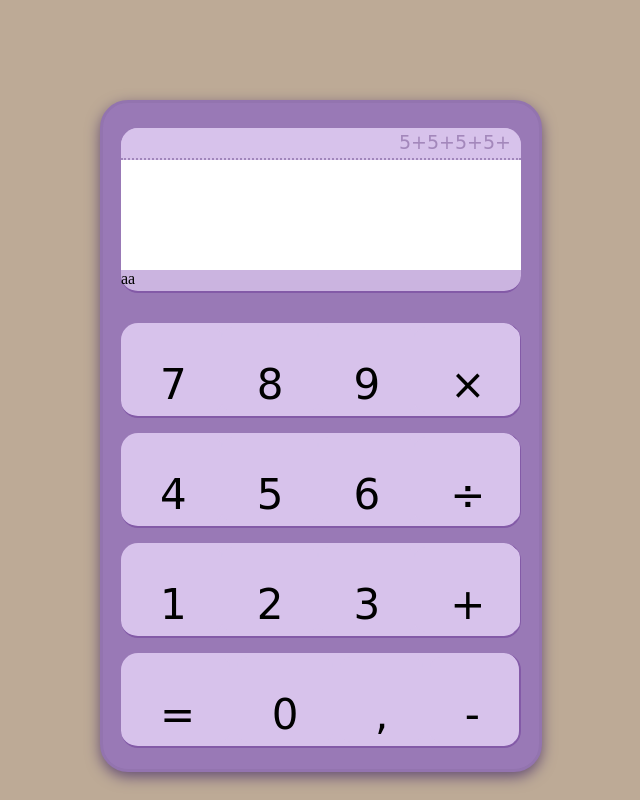
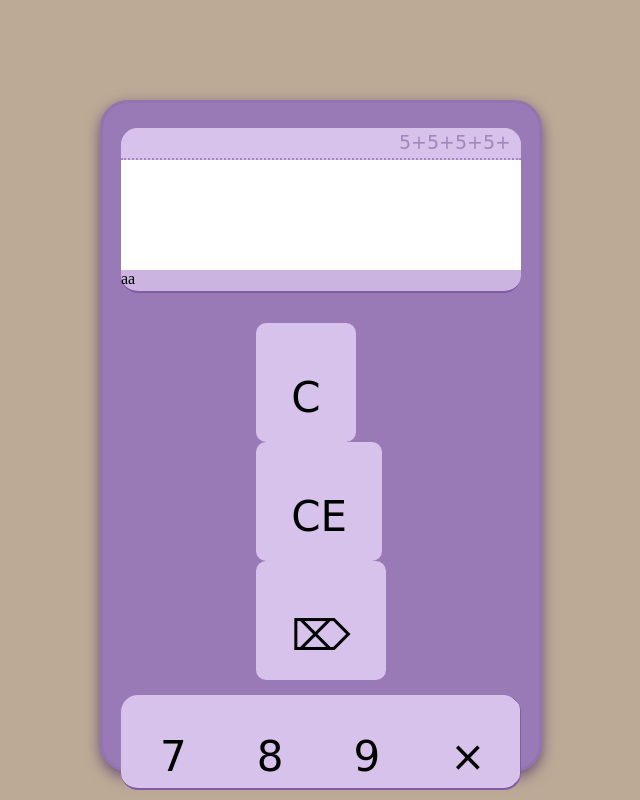
Before and after one commit to 0xVaguiN/Projeto-Calculadora, a plain HTML site: page index.html in a window 1280 px wide. Shown: the top 800 px of the page, without its empty margins (319-959 px from the left). Drawn offline with Linux system fonts and the light colour scheme; files whose address does not match are found by name; a web font is replaced by a local one.

Commit message:
Update index.html

```diff
--- a/index.html
+++ b/index.html
@@ -12,6 +12,11 @@
         <div class="calc-screen">
           <div class="op-screen">5+5+5+5+</div>
           <input type="text" class="type-screen">aa</input>
+        </div>
+        <div class="button-row-2">
+          <button class="button clear" id="clear">C</button>
+          <button class="button clear-entry" id="clear-entry">CE</button>
+          <button class="button backspace" id="backspace">⌦</button>
         </div>
         <div class="button-row">
           <button onclick="addNumber()" id="number-button" class="button">7</button>
```
